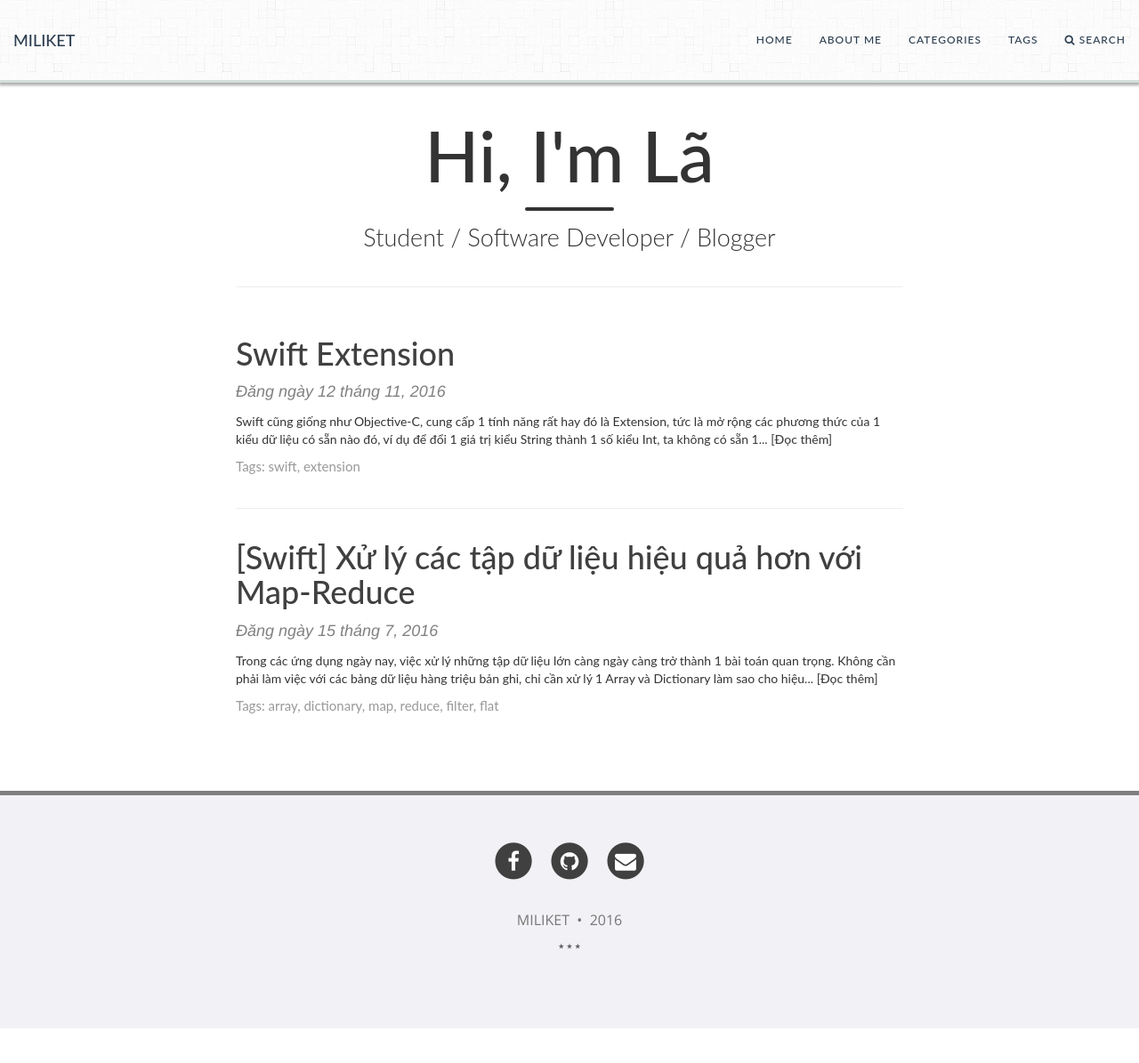
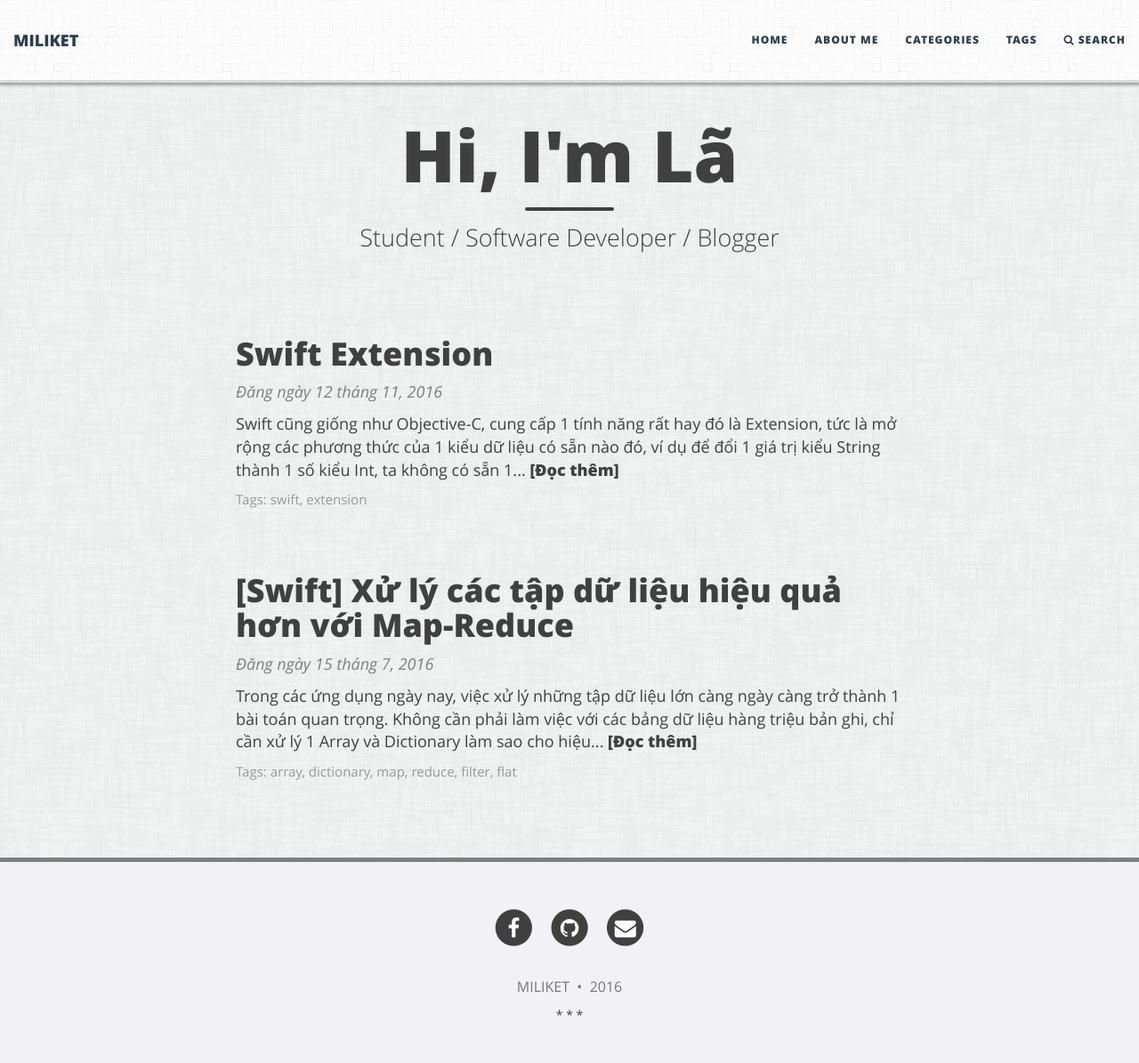
Before and after one commit to docbohanh/docbohanh.github.io, a Jekyll site: the page built from index.html, in a window 1280 px wide and 1231 px high. Shown: the top 1195 px of the window at 89% size. Built offline with Jekyll 4.4.1, drawn with Linux system fonts in a browser that asks for light colours; the list of posts is cut into pages by our own code.

Commit message:
Add files via upload

```diff
--- a/css/main.css
+++ b/css/main.css
@@ -8,12 +8,11 @@
 {% include css/bootstrap-social.min.css %}
 {% include css/pygment_highlights.min.css %}
 {% include css/font-awesome.min.css %}
-<link href="https://fonts.googleapis.com/css?family=Lato" rel="stylesheet">
 
 /* --- General --- */
 
 body {
-  font-family: 'Lato', 'Open Sans', 'Helvetica Neue', Helvetica, Arial, sans-serif;
+  font-family: 'Open Sans', 'Helvetica Neue', Helvetica, Arial, sans-serif;
   font-size: 18px;
   color: #404040;
   position: relative;
@@ -28,8 +27,8 @@
   color: #008AFF;
 }
 h1,h2,h3,h4,h5,h6 {
-  font-family: 'Lato', 'Open Sans', 'Helvetica Neue', Helvetica, Arial, sans-serif;
-  font-weight: 500;
+  font-family: 'Open Sans', 'Helvetica Neue', Helvetica, Arial, sans-serif;
+  font-weight: 800;
 }
 a {
   color: #008AFF;
@@ -63,7 +62,7 @@
 }
 
 .main-explain-area {
-  font-family: 'Lato', 'Open Sans', 'Helvetica Neue', Helvetica, Arial, sans-serif;
+  font-family: 'Open Sans', 'Helvetica Neue', Helvetica, Arial, sans-serif;
   padding: 15px inherit;
 }
 
@@ -108,7 +107,7 @@
 
 .navbar-custom {
   background: url('../files/background/light-wool-bg.png');
-  font-family: 'Lato', 'Open Sans', 'Helvetica Neue', Helvetica, Arial, sans-serif;
+  font-family: 'Open Sans', 'Helvetica Neue', Helvetica, Arial, sans-serif;
   border-bottom: 3px solid #D4DED9;
   -webkit-box-shadow: 0px 2px 3px 1px rgba(0,0,0,0.32);
   -moz-box-shadow: 0px 2px 3px 1px rgba(0,0,0,0.32);
@@ -123,7 +122,7 @@
 
 .navbar-custom .navbar-brand,
 .navbar-custom .nav li a {
-  font-weight: 500;
+  font-weight: 800;
   color: #2C3E50;
 }
 
@@ -291,10 +290,10 @@
   margin: 0 0 10px;
 }
 .post-preview .post-entry {
-  font-family: 'Lato', 'Open Sans', 'Helvetica Neue', Helvetica, Arial, sans-serif;
+  font-family: 'Open Sans', 'Helvetica Neue', Helvetica, Arial, sans-serif;
 }
 .post-preview .post-read-more {
-  font-weight: 500;
+  font-weight: 800;
 }
 
 @media only screen and (min-width: 768px) {
@@ -306,7 +305,7 @@
 /* --- Tags --- */
 
 .blog-tags {
-  font-family: 'Lato', 'Open Sans', 'Helvetica Neue', Helvetica, Arial, sans-serif;
+  font-family: 'Open Sans', 'Helvetica Neue', Helvetica, Arial, sans-serif;
   color: #999;
   font-size: 15px;
   margin-bottom: 30px;
@@ -390,7 +389,7 @@
   font-size: 27px;
   line-height: 1.1;
   display: block;
-  font-family: 'Lato', 'Open Sans', 'Helvetica Neue', Helvetica, Arial, sans-serif;
+  font-family: 'Open Sans', 'Helvetica Neue', Helvetica, Arial, sans-serif;
   font-weight: 300;
   margin: 10px 0 0;
 }
@@ -415,7 +414,7 @@
   padding: 5px 10px;
   font-size: 11px;
   color: #EEE;
-  font-family: 'Lato', 'Open Sans', 'Helvetica Neue', Helvetica, Arial, sans-serif;
+  font-family: 'Open Sans', 'Helvetica Neue', Helvetica, Arial, sans-serif;
   right: 0;
   bottom: 0;
   display: none;
@@ -497,10 +496,10 @@
 /* --- Pager --- */
 
 .pager li a {
-  font-family: 'Lato', 'Open Sans', 'Helvetica Neue', Helvetica, Arial, sans-serif;
+  font-family: 'Open Sans', 'Helvetica Neue', Helvetica, Arial, sans-serif;
   text-transform: uppercase;
   font-size: 14px;
-  font-weight: 500;
+  font-weight: 800;
   letter-spacing: 1px;
   padding: 10px 5px;
   background: #FFF;
```
